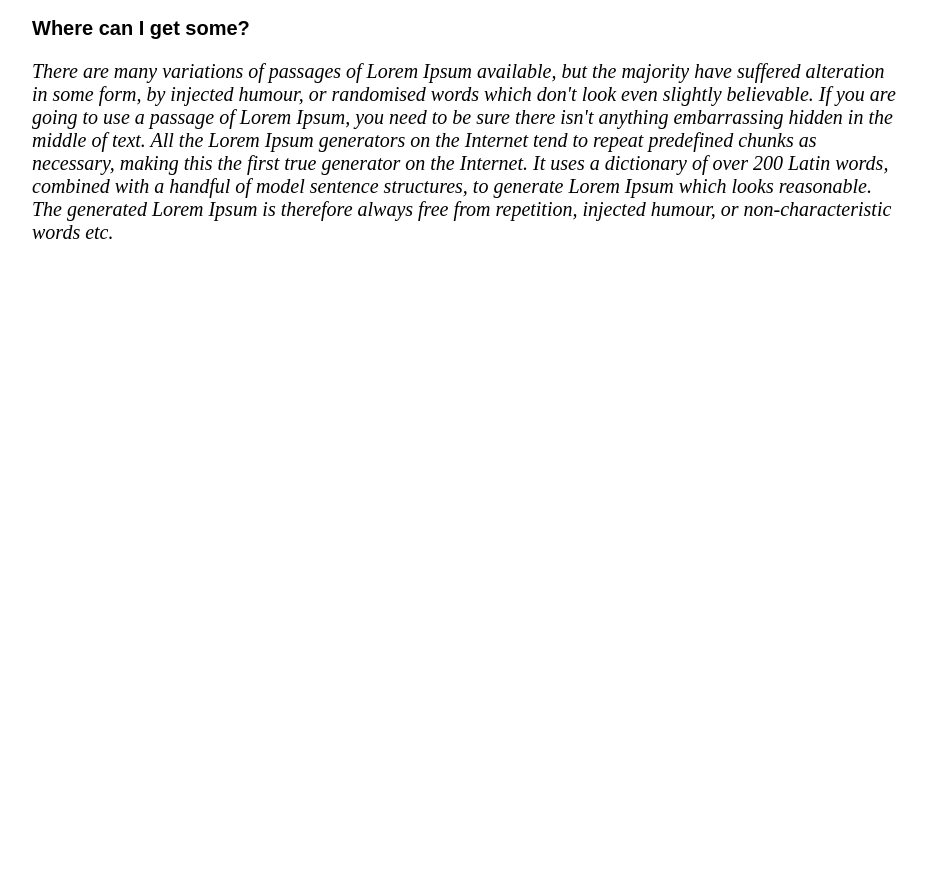
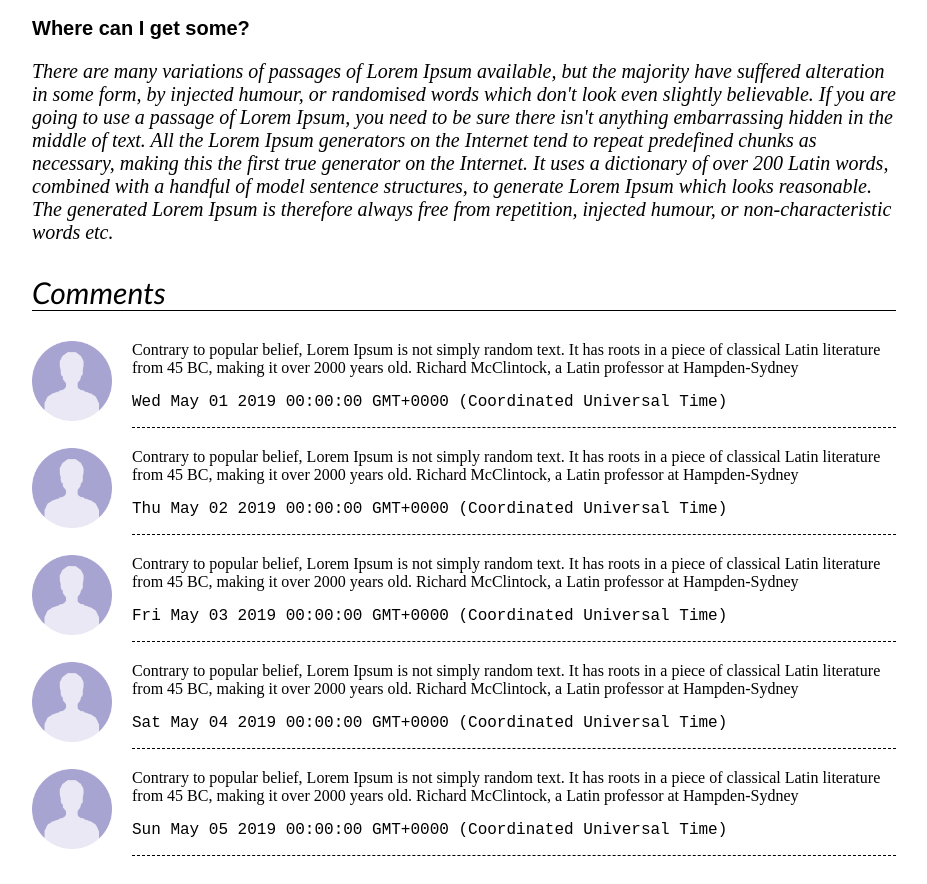
Before and after one commit to deschantkn/RangersBlog, a website: page ui/read.html in a window 1280 px wide. Shown: the part 979-1863 px from the top of the page, without its empty margins (176-1103 px from the left). Before the commit the page ends 1243 px from the top, so only its background shows below. Drawn offline with Linux system fonts and the light colour scheme.

Commit message:
allow user to view article's comments

```diff
--- a/ui/js/read.js
+++ b/ui/js/read.js
@@ -0,0 +1,25 @@
+const commentsContainer = document.getElementsByClassName('comments')[0];
+
+for (let i = 0; i < 5; i++) {
+    const imageHolder = document.createElement("img");
+    const content = document.createElement('div');
+    const dateHolder = document.createElement('p');
+    const commentHolder = document.createElement('div');
+
+    const text = `Contrary to popular belief, Lorem Ipsum is not simply random text. It has
+    roots in a piece of classical Latin literature from 45 BC, making it over 2000 years old.
+    Richard McClintock, a Latin professor at Hampden-Sydney`;
+    const date = new Date('May '+(i+1)+' 2019');
+    imageHolder.classList += 'image';
+    content.classList += 'comment_text';
+    dateHolder.classList += 'date';
+    commentHolder.classList += 'comment';
+
+    imageHolder.src = 'images/generic.png';
+    content.appendChild(document.createTextNode(text));
+    dateHolder.appendChild(document.createTextNode(date));
+    commentHolder.appendChild(imageHolder);
+    commentHolder.appendChild(content);
+    content.appendChild(dateHolder);
+    commentsContainer.appendChild(commentHolder);
+}
--- a/ui/read.html
+++ b/ui/read.html
@@ -96,6 +96,10 @@
                 </p>
             </div>
         </div>
+
+        <div class="comments">
+            <p class="title">Comments</p>
+        </div>
     </div>
     <script src="js/read.js"></script>
 </body>
--- a/ui/scss/read.scss
+++ b/ui/scss/read.scss
@@ -101,7 +101,24 @@ $test: red;
 .right{
     margin-top: 20px;
 }
-
+.comments .title {
+    border-bottom: 1px solid;
+    text-align: left;
+    font-family: 'Gill Sans', 'Gill Sans MT', Calibri, 'Trebuchet MS', sans-serif;
+    font-size: 30px;
+}
+.comment{
+    display: flex;
+    flex-direction: row;
+}
+.comment_text{
+    border-bottom: 1px dashed;
+    margin-bottom: 20px;
+}
+.image{
+    height: 80px;
+    margin-right: 20px;
+}
 @media only screen and (min-width: 600px) {
     .float{
         margin-left: 10px;
```
Also changed, not shown: ui/css/read.css, ui/images/generic.png (added), 1 other file.
